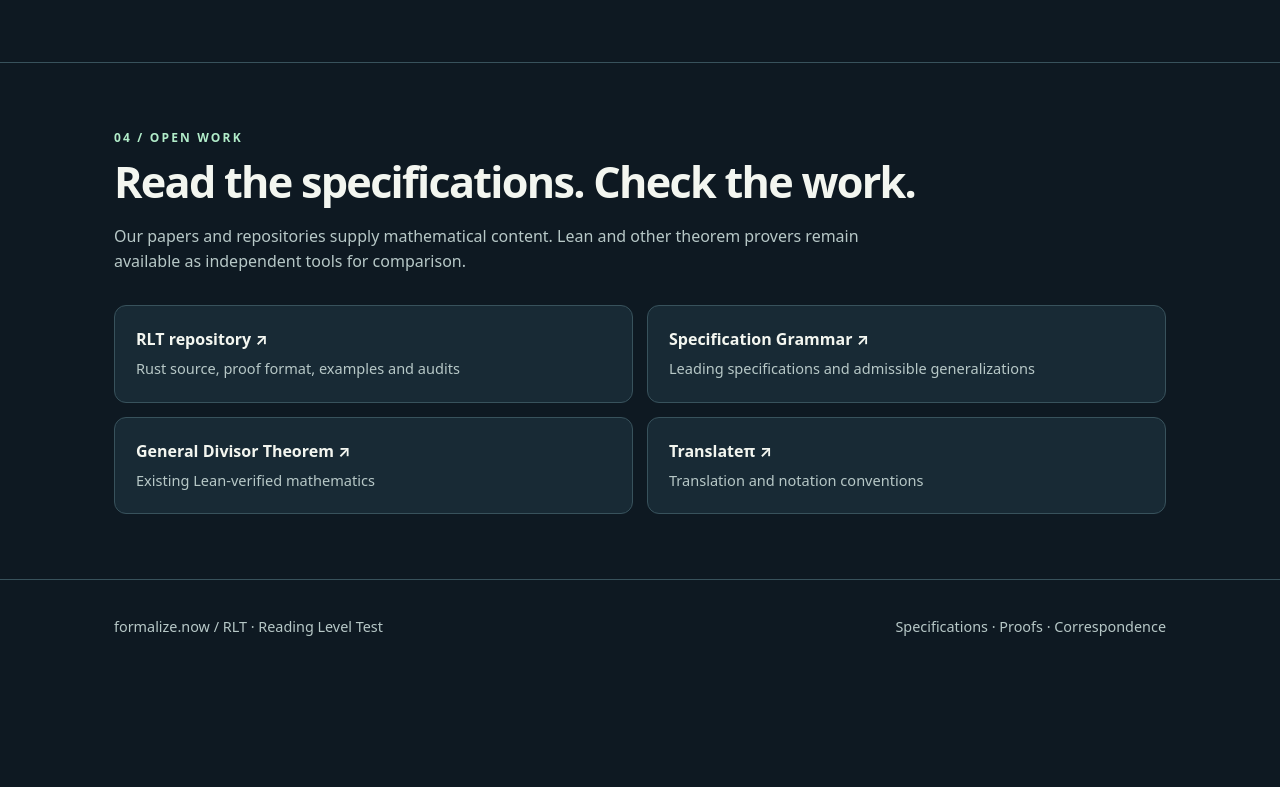
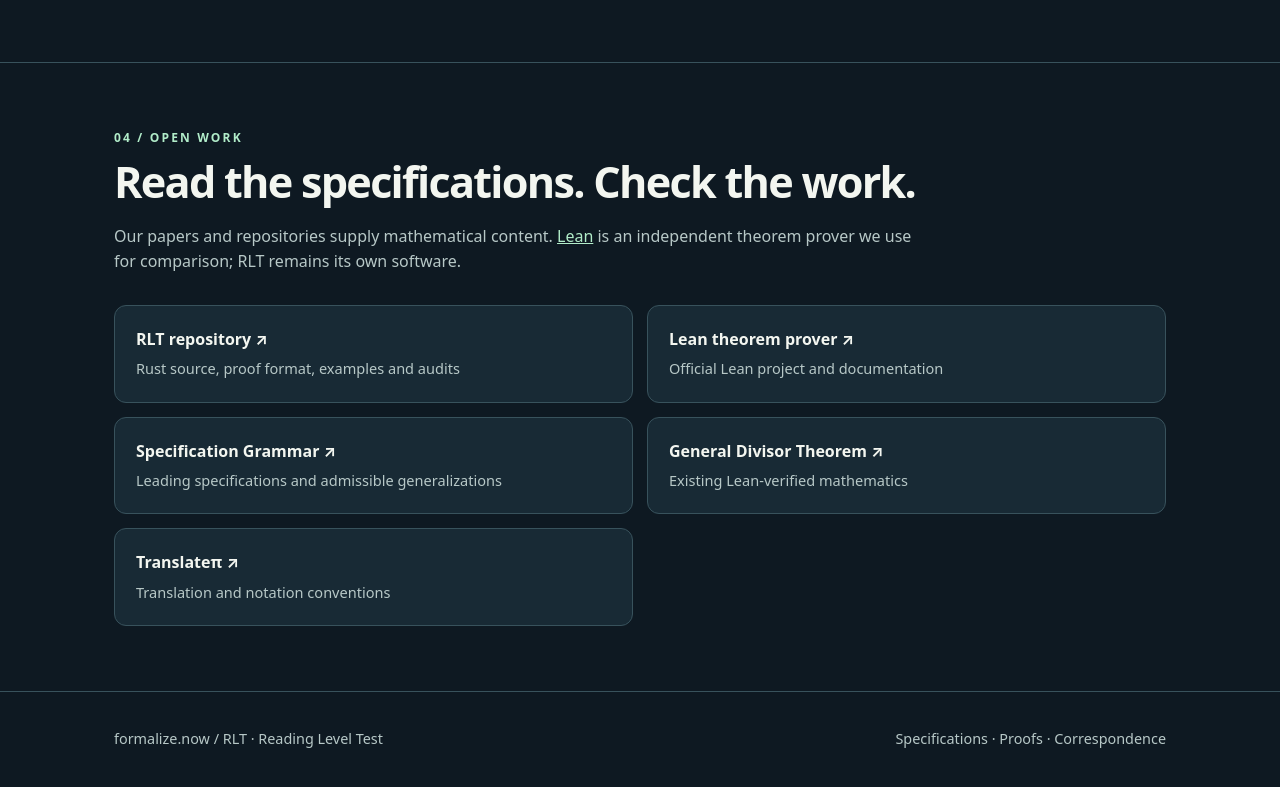
Before and after one commit to thinkthoughts/formalize, a plain HTML site: page rlt/index.html in a window 1280 px wide. Shown: the part 2737-3524 px from the top of the page. Before the commit the page ends 3431 px from the top, so only its background shows below. Drawn offline with Linux system fonts and the light colour scheme.

Commit message:
Update sources section with Lean reference

```diff
--- a/rlt/index.html
+++ b/rlt/index.html
@@ -31,7 +31,7 @@ rules inst → cong → trans
 hypothesis h: 1 + 1 = 3
 <span class="pass">ACCEPT · conditional on h</span>
 <span class="fail">REJECT · requested unconditional</span></pre></div><aside class="fact"><h3>What the verdict means</h3><p>ACCEPT means the checked equation follows from the listed axioms and assumptions. REJECT means this derivation failed; it does not prove the goal false.</p><p>Tests and adversarial audits are recorded with the implementation.</p><p><a href="https://github.com/thinkthoughts/rlt/blob/rlt-001/docs/RLT-001.md">Implementation report ↗</a></p><p><a href="https://github.com/thinkthoughts/rlt/blob/rlt-001/docs/RLT-001-AUDIT.md">Adversarial audit ↗</a></p></aside></div><div class="note">RLT currently runs as a command-line program. An interactive proof checker at formalize.now requires a future browser-compatible implementation.</div></div></section>
-<section class="block" id="sources"><div class="wrap"><div class="eyebrow">04 / Open work</div><h2>Read the specifications. Check the work.</h2><p class="intro">Our papers and repositories supply mathematical content. Lean and other theorem provers remain available as independent tools for comparison.</p><div class="resources"><a class="resource" href="https://github.com/thinkthoughts/rlt"><strong>RLT repository ↗</strong><span>Rust source, proof format, examples and audits</span></a><a class="resource" href="https://github.com/thinkthoughts/specification-grammar"><strong>Specification Grammar ↗</strong><span>Leading specifications and admissible generalizations</span></a><a class="resource" href="https://github.com/thinkthoughts/general-divisor-theorem"><strong>General Divisor Theorem ↗</strong><span>Existing Lean-verified mathematics</span></a><a class="resource" href="https://translatepi.ai/"><strong>Translateπ ↗</strong><span>Translation and notation conventions</span></a></div></div></section>
+<section class="block" id="sources"><div class="wrap"><div class="eyebrow">04 / Open work</div><h2>Read the specifications. Check the work.</h2><p class="intro">Our papers and repositories supply mathematical content. <a href="https://lean-lang.org/">Lean</a> is an independent theorem prover we use for comparison; RLT remains its own software.</p><div class="resources"><a class="resource" href="https://github.com/thinkthoughts/rlt"><strong>RLT repository ↗</strong><span>Rust source, proof format, examples and audits</span></a><a class="resource" href="https://lean-lang.org/"><strong>Lean theorem prover ↗</strong><span>Official Lean project and documentation</span></a><a class="resource" href="https://github.com/thinkthoughts/specification-grammar"><strong>Specification Grammar ↗</strong><span>Leading specifications and admissible generalizations</span></a><a class="resource" href="https://github.com/thinkthoughts/general-divisor-theorem"><strong>General Divisor Theorem ↗</strong><span>Existing Lean-verified mathematics</span></a><a class="resource" href="https://translatepi.ai/"><strong>Translateπ ↗</strong><span>Translation and notation conventions</span></a></div></div></section>
 </main>
 <footer><div class="wrap footer"><span>formalize.now / RLT · Reading Level Test</span><span>Specifications · Proofs · Correspondence</span></div></footer>
 </body>
```
